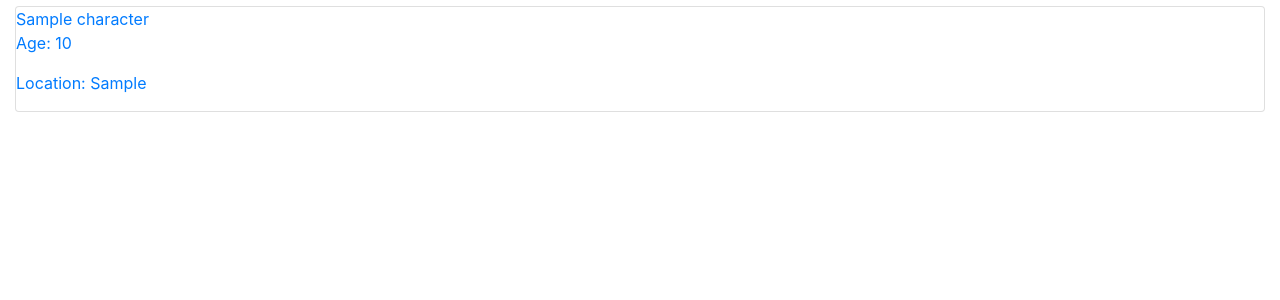
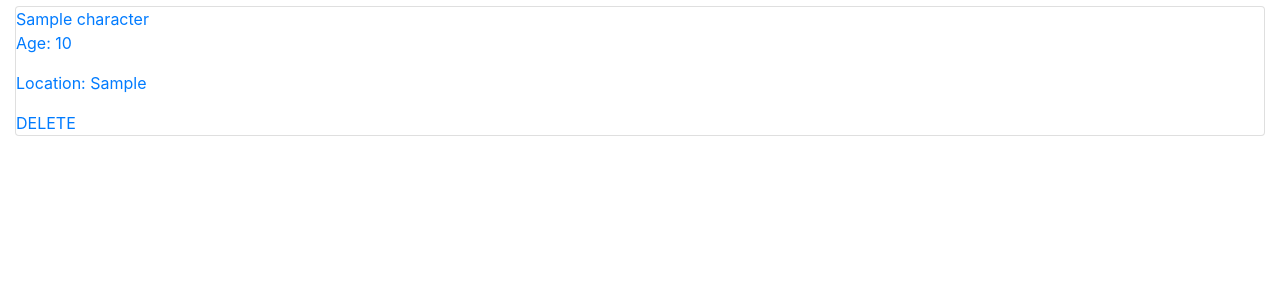
Before and after one commit to longevitytina/CV-Wasteland, a Django app: page /profile/ in a window 1280 px wide. Shown: the part 174-474 px from the top of the page. Run offline with Django 3.2, Linux system fonts and the light colour scheme; a user stored in the database is signed in; tables that the repository leaves empty hold one stand-in row (values such as "Sample post"); some libraries are stand-ins or nearby versions.

Commit message:
Adds delete button on characters

```diff
--- a/wasteland/main_app/templates/profile.html
+++ b/wasteland/main_app/templates/profile.html
@@ -22,6 +22,7 @@
         <span class="card-title">{{ character.name }}</span>
         <p>Age: {{ character.age }}</p>
         <p>Location: {{ character.location }}</p>
+        <a href="{% url 'delete_character' character.id %}">DELETE</a>
       </div>
     </a>
   </div>
```
